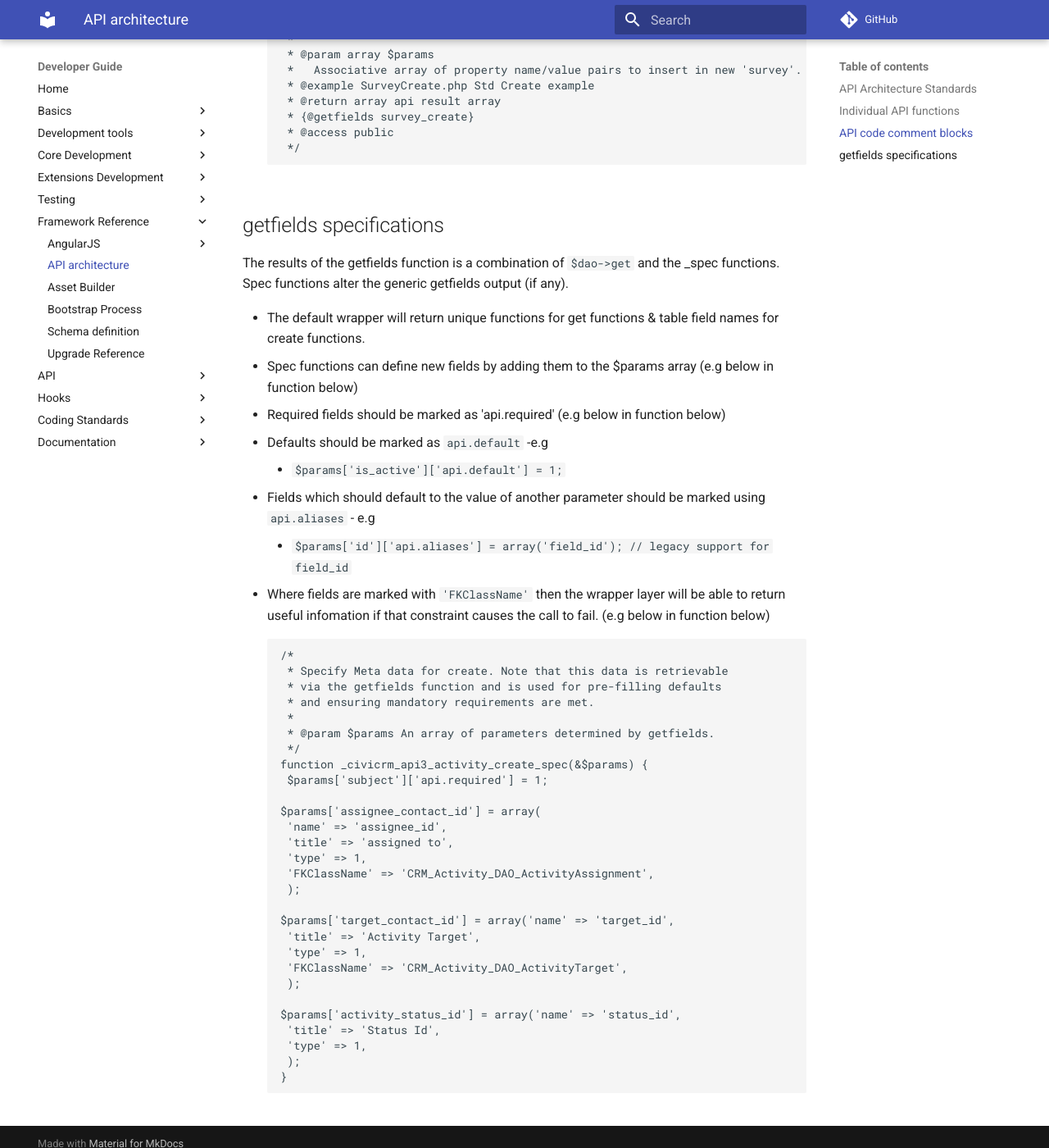
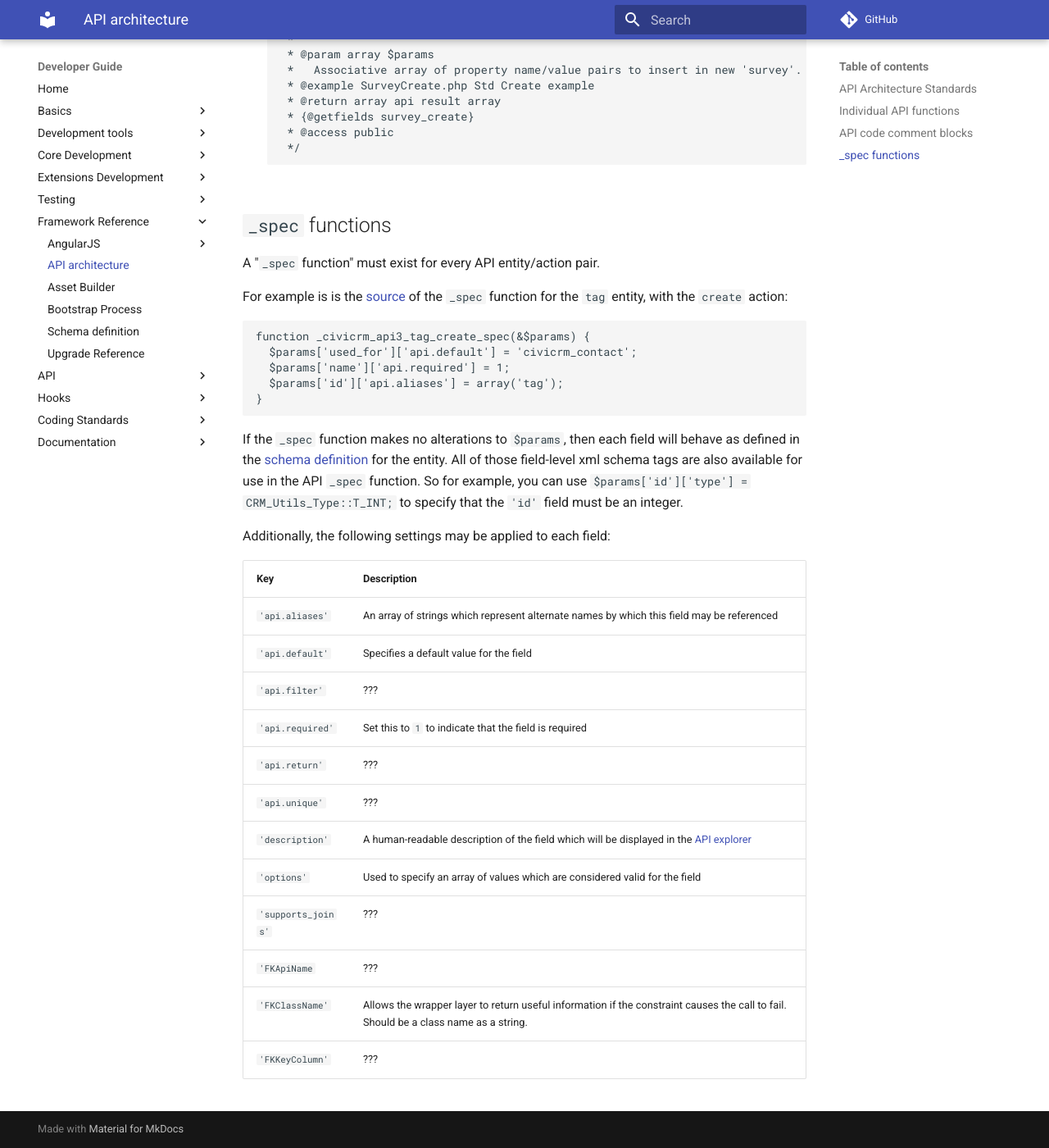
Before and after one commit to civicrm/civicrm-dev-docs, an MkDocs documentation site: the page built from docs/framework/api-architecture.md, in a window 1280 px wide and 1400 px high, scrolled down 1971 px. Shown: the whole window at 82% size. Built offline with MkDocs 1.6.1 and Material for MkDocs 9.7.7, drawn with Linux system fonts in a browser that asks for light colours; comment, search, counter and statistics services are not loaded; old or Windows-style settings are respelled for this version of MkDocs.

Commit message:
Add more info about API _spec functions

````diff
--- a/docs/framework/api-architecture.md
+++ b/docs/framework/api-architecture.md
@@ -96,57 +96,36 @@ v3](/api/index.md) page.
      */
     ```
 
-## getfields specifications
+## `_spec` functions {:#spec}
 
-The results of the getfields function is a combination of `$dao->get`
-and the _spec functions. Spec functions alter the generic getfields
-output (if any).
+A "`_spec` function" must exist for every API entity/action pair.
 
--   The default wrapper will return unique functions for get functions &
-    table field names for create functions.
--   Spec functions can define new fields by adding them to the $params
-    array (e.g below in function below)
--   Required fields should be marked as 'api.required' (e.g below in
-    function below)
--   Defaults should be marked as `api.default` -e.g
-    -   `$params['is_active']['api.default'] = 1;`
+For example is is the [source](https://github.com/civicrm/civicrm-core/blob/1f4ea7262d865c72e8946481fdbfe18f5159da9e/api/v3/Tag.php#L62) of the `_spec` function for the `tag` entity, with the `create` action:
 
--   Fields which should default to the value of another parameter should
-    be marked using `api.aliases` - e.g
+```php
+function _civicrm_api3_tag_create_spec(&$params) {
+  $params['used_for']['api.default'] = 'civicrm_contact';
+  $params['name']['api.required'] = 1;
+  $params['id']['api.aliases'] = array('tag');
+}
+```
 
-    -   `$params['id']['api.aliases'] = array('field_id'); // legacy support for field_id`
+If the `_spec` function makes no alterations to `$params`, then each field will behave as defined in the [schema definition](framework/schema-definition/#table-field) for the entity. All of those field-level xml schema tags are also available for use in the API `_spec` function. So for example, you can use `$params['id']['type'] = CRM_Utils_Type::T_INT;` to specify that the `'id'` field must be an integer.
 
--   Where fields are marked with  `'FKClassName'` then the wrapper layer
-    will be able to return useful infomation if that constraint causes
-    the call to fail. (e.g below in function below)
 
-    ```
-    /*
-     * Specify Meta data for create. Note that this data is retrievable
-     * via the getfields function and is used for pre-filling defaults
-     * and ensuring mandatory requirements are met.
-     *
-     * @param $params An array of parameters determined by getfields.
-     */
-    function _civicrm_api3_activity_create_spec(&$params) {
-     $params['subject']['api.required'] = 1;
+Additionally, the following settings may be applied to each field:
 
-    $params['assignee_contact_id'] = array(
-     'name' => 'assignee_id',
-     'title' => 'assigned to',
-     'type' => 1,
-     'FKClassName' => 'CRM_Activity_DAO_ActivityAssignment',
-     );
-
-    $params['target_contact_id'] = array('name' => 'target_id',
-     'title' => 'Activity Target',
-     'type' => 1,
-     'FKClassName' => 'CRM_Activity_DAO_ActivityTarget',
-     );
-
-    $params['activity_status_id'] = array('name' => 'status_id',
-     'title' => 'Status Id',
-     'type' => 1,
-     );
-    }
-    ```
+| Key | Description |
+| -- | -- |
+| `'api.aliases'` | An array of strings which represent alternate names by which this field may be referenced |
+| `'api.default'` | Specifies a default value for the field |
+| `'api.filter'` | ??? |
+| `'api.required'` | Set this to `1` to indicate that the field is required |
+| `'api.return'` | ??? |
+| `'api.unique'` | ??? |
+| `'description'` | A human-readable description of the field which will be displayed in the [API explorer](/api/index.md#api-explorer) |
+| `'options'` | Used to specify an array of values which are considered valid for the field |
+| `'supports_joins'` | ??? |
+| `'FKApiName` | ??? |
+| `'FKClassName'` | Allows the wrapper layer to return useful information if the constraint causes the call to fail. Should be a class name as a string. |
+| `'FKKeyColumn'` | ??? |
````
Also changed, not shown: docs/extensions/civix.md (+3 -0 lines).
